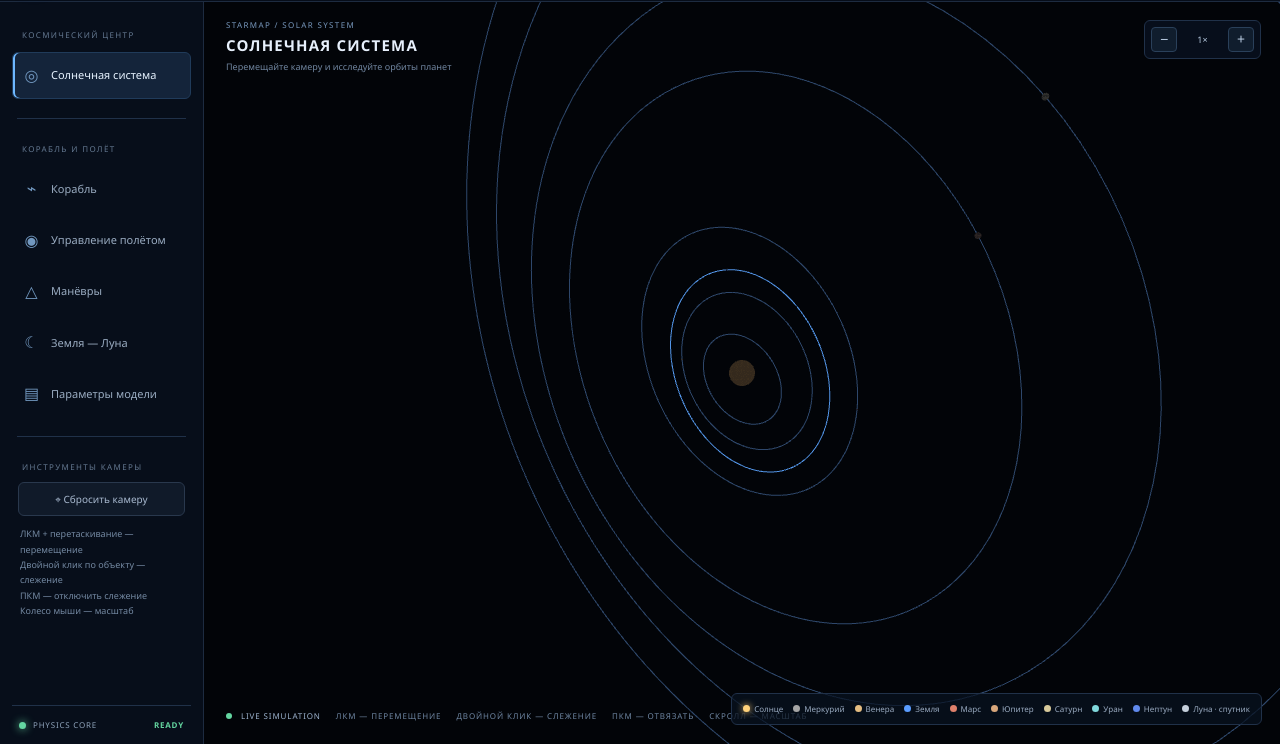
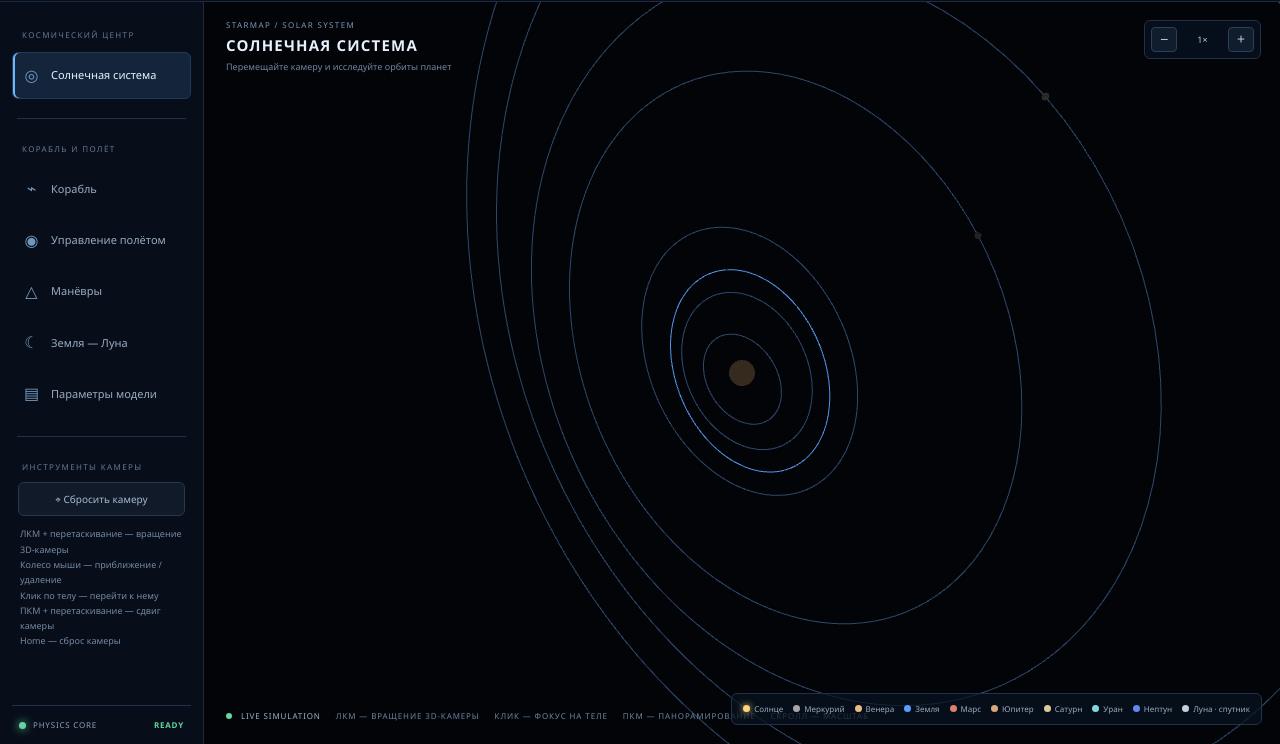
Before and after one commit to H1kire/Cosmo-riders, a website with bundled scripts: page lab/index.html in a window 1280 px wide. Shown: the part 56-800 px from the top of the page. Built offline with nearby package versions, Linux system fonts and the light colour scheme; animation ran at ten frames a second.

Commit message:
Update controls for 3D solar exploration

```diff
--- a/lab/index.html
+++ b/lab/index.html
@@ -22,13 +22,13 @@
  <button class="nav-item" data-open-window="window-model"><span>▤</span> Параметры модели</button>
  <div class="side-divider"></div>
  <div class="side-label">ИНСТРУМЕНТЫ КАМЕРЫ</div>
- <div class="camera-tools"><button id="camera-home" class="button subtle">⌖ Сбросить камеру</button><small>ЛКМ + перетаскивание — перемещение<br>Двойной клик по объекту — слежение<br>ПКМ — отключить слежение<br>Колесо мыши — масштаб</small></div>
+ <div class="camera-tools"><button id="camera-home" class="button subtle">⌖ Сбросить камеру</button><small>ЛКМ + перетаскивание — вращение 3D-камеры<br>Колесо мыши — приближение / удаление<br>Клик по телу — перейти к нему<br>ПКМ + перетаскивание — сдвиг камеры<br>Home — сброс камеры</small></div>
  <div class="sidebar-bottom"><i class="status-dot"></i> PHYSICS CORE <b>READY</b></div>
 </aside>
 <main class="universe">
  <div class="universe-title"><span>STARMAP / SOLAR SYSTEM</span><b>СОЛНЕЧНАЯ СИСТЕМА</b><small>Перемещайте камеру и исследуйте орбиты планет</small></div>
  <canvas id="solar-view" aria-label="Интерактивная карта Солнечной системы"></canvas>
- <div class="map-hud"><span><i class="map-dot"></i> LIVE SIMULATION</span><span>ЛКМ — ПЕРЕМЕЩЕНИЕ</span><span>ДВОЙНОЙ КЛИК — СЛЕЖЕНИЕ</span><span>ПКМ — ОТВЯЗАТЬ</span><span>СКРОЛЛ — МАСШТАБ</span></div>
+ <div class="map-hud"><span><i class="map-dot"></i> LIVE SIMULATION</span><span>ЛКМ — ВРАЩЕНИЕ 3D-КАМЕРЫ</span><span>КЛИК — ФОКУС НА ТЕЛЕ</span><span>ПКМ — ПАНОРАМИРОВАНИЕ</span><span>СКРОЛЛ — МАСШТАБ</span></div>
  <div class="map-legend"><span><i class="dot sun"></i>Солнце</span><span><i class="dot mercury"></i>Меркурий</span><span><i class="dot venus"></i>Венера</span><span><i class="dot earth"></i>Земля</span><span><i class="dot mars"></i>Марс</span><span><i class="dot jupiter"></i>Юпитер</span><span><i class="dot saturn"></i>Сатурн</span><span><i class="dot uranus"></i>Уран</span><span><i class="dot neptune"></i>Нептун</span><span><i class="dot moon"></i>Луна · спутник</span></div>
  <div class="zoom-dock"><button class="zoom-button" data-zoom-view="solar" data-zoom-action="out">−</button><output id="zoom-value-solar">100%</output><button class="zoom-button" data-zoom-view="solar" data-zoom-action="in">+</button></div>
 </main>
```
